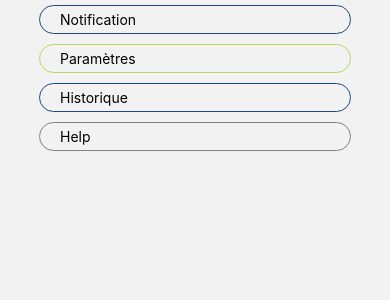
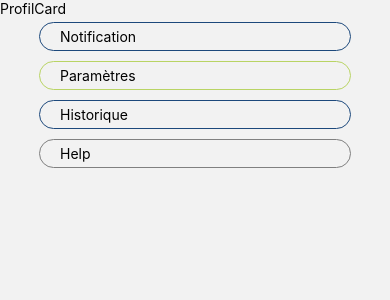
Before and after one commit to Serquand/E-Good-Pooling, a React Native app in the folder client/: screen / in a window 390 px wide. Shown: the top 300 px of the page. Built offline with nearby package versions, Linux system fonts and the light colour scheme.

Commit message:
Added ProfilCard

```diff
--- /dev/null
+++ b/client/components/DashboardMember/ProfilCard.tsx
@@ -0,0 +1,12 @@
+import React, { useState, useEffect } from "react";
+import { View, Pressable, TextInput, Text, StyleSheet } from "react-native";
+
+const ProfilCard = () => {
+    return (
+        <View>
+            <Text>ProfilCard</Text>
+        </View>
+    )
+}
+
+export default ProfilCard;
--- a/client/views/DashboardMember.tsx
+++ b/client/views/DashboardMember.tsx
@@ -1,5 +1,6 @@
 import React from 'react'
 import { View } from 'react-native';
+import ProfilCard from '../components/DashboardMember/ProfilCard';
 import ProfilNav from '../components/DashboardMember/ProfilNav';
 
 const DashboardMember = (props: { navigation: any }) => {
@@ -7,7 +8,7 @@ const DashboardMember = (props: { navigation: any }) => {
 
     return (
         <View>
-
+            <ProfilCard />
             <View>
                 <ProfilNav
                     writtenText="Notification"
```
